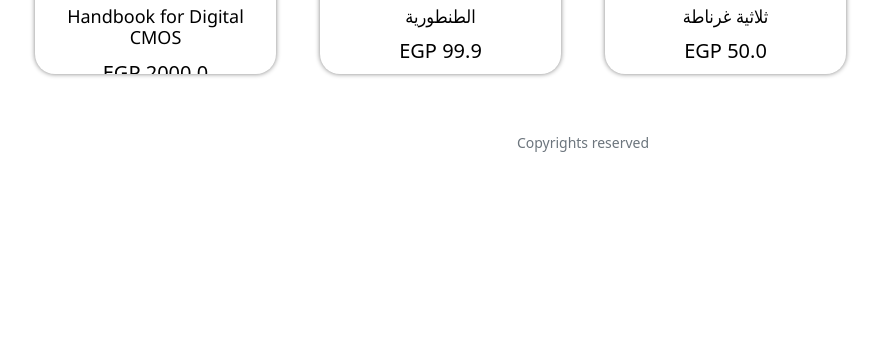
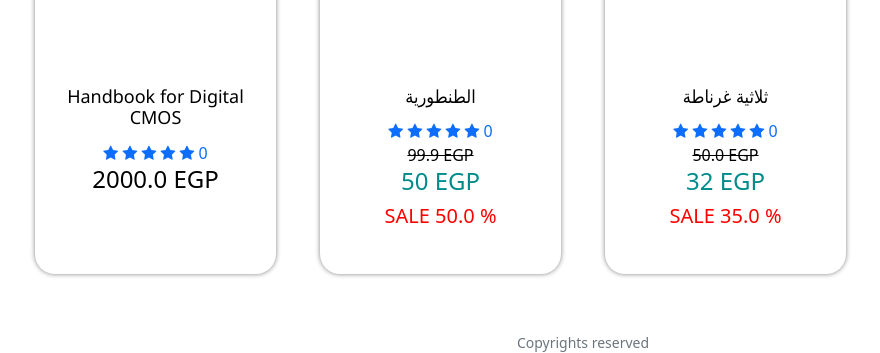
Before and after one commit to AmmarMohamed21/OnlineStore, a Flask app: page /category?categoryid=4 in a window 1280 px wide. Shown: the part 519-872 px from the top of the page, without its empty margins (57-937 px from the left). Before the commit the page ends 671 px from the top, so only its background shows below. Run offline with Flask 2, Linux system fonts and the light colour scheme; some libraries are stand-ins or nearby versions.

Commit message:
categories like search

```diff
--- a/application.py
+++ b/application.py
@@ -450,13 +450,25 @@ def product():
 @app.route("/category",methods=["GET","POST"])
 def category():
     categories=GetCategories()
+    sale=[]
+    new_price=[]
     cat_id=request.args.get("categoryid")
     if cat_id:
         Category=db.execute(f"Select * from Categories WHERE [CategoryID]={cat_id}")
         Products=db.execute(f"SELECT DISTINCT  P.ProductID,ProductName,ProductDescription,P.Price,P.Quantity,InStock,Rating,ImageURL,P.SupplierID,P.CategoryID "+
         f"FROM Product as P,Categories AS C"+
         f" WHERE P.CategoryID={cat_id} ;")
-        return  render_template("category.html",categories=categories,Products=Products,Category=Category)
+        for i in range(len(Products)):
+            temp=db.execute(f"select SalePercentage from In_Sale_Products WHERE ProductID={Products[i]['ProductID']}")
+            temp2=None
+            if temp:
+                temp2=round((100-float(temp[0]['SalePercentage']))/100*float(Products[i]['Price']))
+                sale.append(temp)
+                new_price.append(temp2)
+            else:
+                sale.append(None)
+                new_price.append(None)
+        return  render_template("category.html",categories=categories,Products=Products,Category=Category,sale=sale,new_price=new_price)
     else:
         return redirect('/')
 
--- a/templates/category.html
+++ b/templates/category.html
@@ -16,19 +16,53 @@ Category {{Category[0].CategoryName}}
     </div>
     <div class="container">
         <div class="row">
-            {% for prod in Products %}
+            {%for i in range(Products|length)%}
             <div class="col-lg-3 col-md-3 col-sm-3 col-xs-3">
-                <a href="/product?prodid={{prod.ProductID}} " style="text-decoration: none;">
-                    <div class="cat-list-items">
-                        <img src="{{prod.ImageURL}}" alt="...">
+                <a href="/product?prodid={{Products[i]['ProductID']}} " style="text-decoration: none;">
+                    <div class="cat-list-items" style="height:600px">
+                        <div style="height:400px; overflow: hidden;" >
+                            <img src="{{Products[i]['ImageURL']}}"style="width:100%; margin:5px" alt="...">
+                        </div>
                         <h1 style="color: black;">
-                            {{prod.ProductName}}
+                            {{Products[i]['ProductName']}}
                         </h1>
-                        <h5 style="color: black;">EGP {{prod.Price}}</h5>
+                        <div>
+                            {%if not Products[i]['Rating']%}
+                            {%for j in range(5)%}
+                            <span class="fa fa-star"></span>
+                            {%endfor%}
+                            0
+                            {%else%}
+                            {%for j in range(Products[i]['Rating']|int)%}
+                            <span class="fa fa-star checked"></span>
+                            {%endfor%}
+                            {%for j in range(5-(Products[i]['Rating']|int))%}
+                            <span class="fa fa-star"></span>
+                            {%endfor%}
+                            {{Products[i]['Rating']|float}}
+                            <br>
+                            {%endif%}
+                        </div>
+                        <div>
+                            {%if not sale[i]%}
+                            <h4 style="color: black;"> {{Products[i]['Price']}} EGP</h4>
+                            {%else%}
+                            <del style="color: black;"> {{Products[i]['Price']}} EGP</del>
+                            <h4 style="color: darkcyan;">
+                                {{new_price[i]}} EGP
+                            </h4>
+                            <h5 style="color:red;">
+                                SALE {{sale[i][0].SalePercentage}} %
+                            </h5>
+                            {%endif%}
+                        </div>
+
+
                     </div>
                 </a>
             </div>
             {%endfor%}
+
         </div>
     </div>
     {% endif %}
```
Also changed, not shown: templates/search.html (+0 -13 lines).
